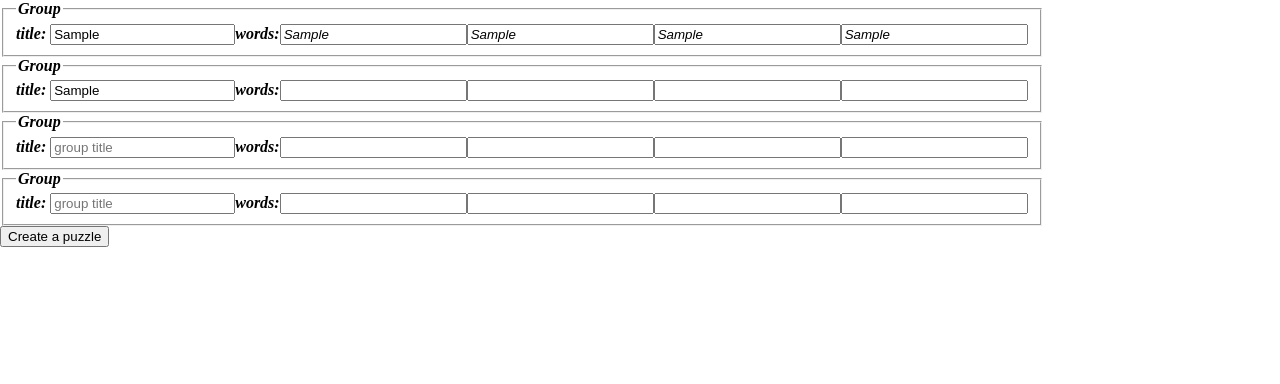
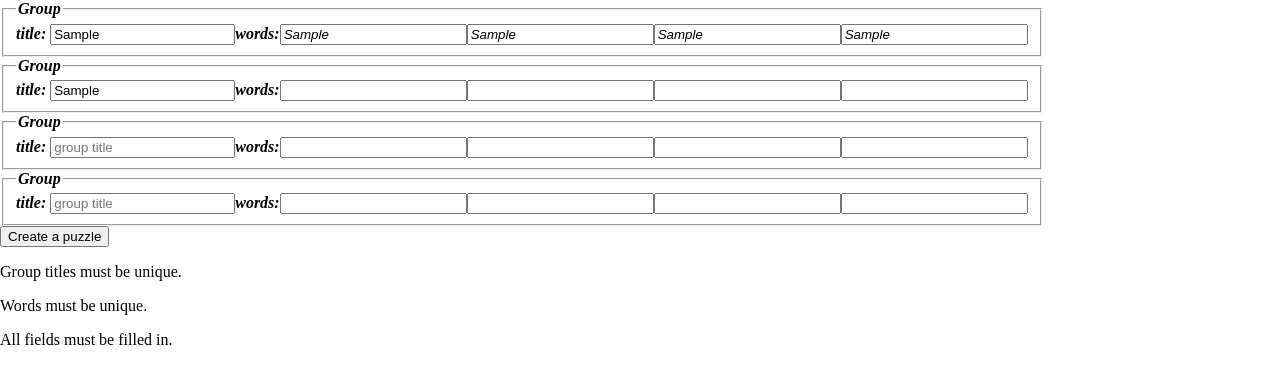
Before and after one commit to liashchevska/4x4, a React (Vite) app in the folder frontend/: page / in a window 1280 px wide. Both pictures are taken after typing "Sample", "Sample", "Sample", "Sample", "Sample", "Sample" into the empty fields and a click on the button "Create a puzzle". Shown: the top 384 px of the page. Built offline with nearby package versions, Linux system fonts and the light colour scheme.

Commit message:
feat(front): display validation errors when creating a puzzle

```diff
--- a/frontend/src/components/creation/PuzzleEditor/PuzzleEditor.tsx
+++ b/frontend/src/components/creation/PuzzleEditor/PuzzleEditor.tsx
@@ -4,6 +4,7 @@ import { GroupEditor } from "../GroupEditor";
 import { createEmptyGroups, validateGroups, validatePuzzle } from "@/utils";
 
 import styles from "./PuzzleEditor.module.css";
+import { ValidationErrors } from "./ValidationErrors";
 
 export function PuzzleEditor() {
   const [groups, setGroups] = useState(createEmptyGroups());
@@ -51,6 +52,9 @@ export function PuzzleEditor() {
         ))}
         <button type="submit">Create a puzzle</button>
       </form>
+      {validationResult && !validationResult.isValid && (
+        <ValidationErrors result={validationResult} />
+      )}
     </>
   );
 }
--- /dev/null
+++ b/frontend/src/components/creation/PuzzleEditor/ValidationErrors.tsx
@@ -0,0 +1,11 @@
+import type { PuzzleValidationResult as ValidationResult } from "@/types";
+
+export function ValidationErrors({ result }: { result: ValidationResult }) {
+  return (
+    <>
+      <p>{result.hasDuplicateTitles && "Group titles must be unique."}</p>
+      <p>{result.hasDuplicateWords && "Words must be unique."}</p>
+      <p>{result.hasEmptyFields && "All fields must be filled in."}</p>
+    </>
+  );
+}
```
